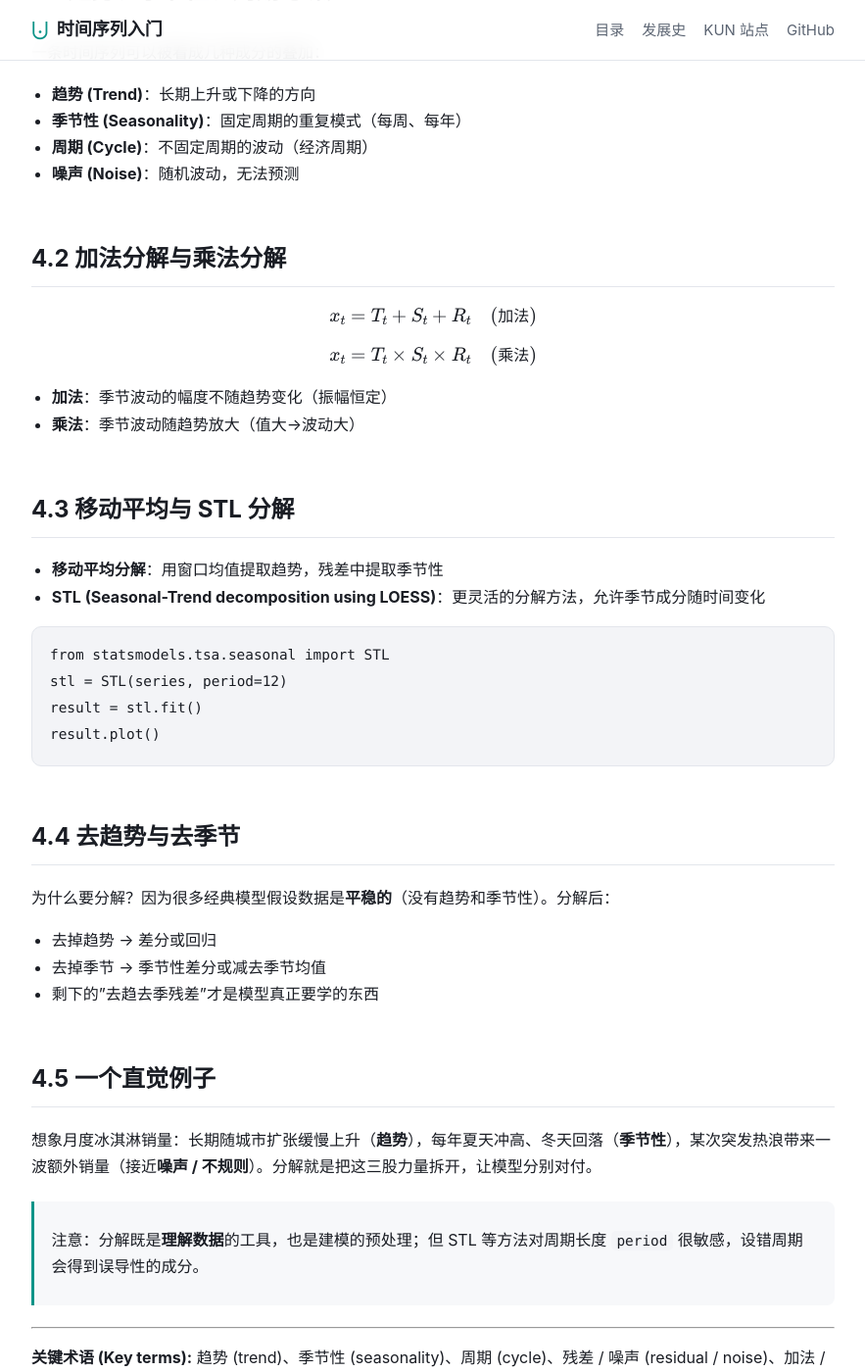
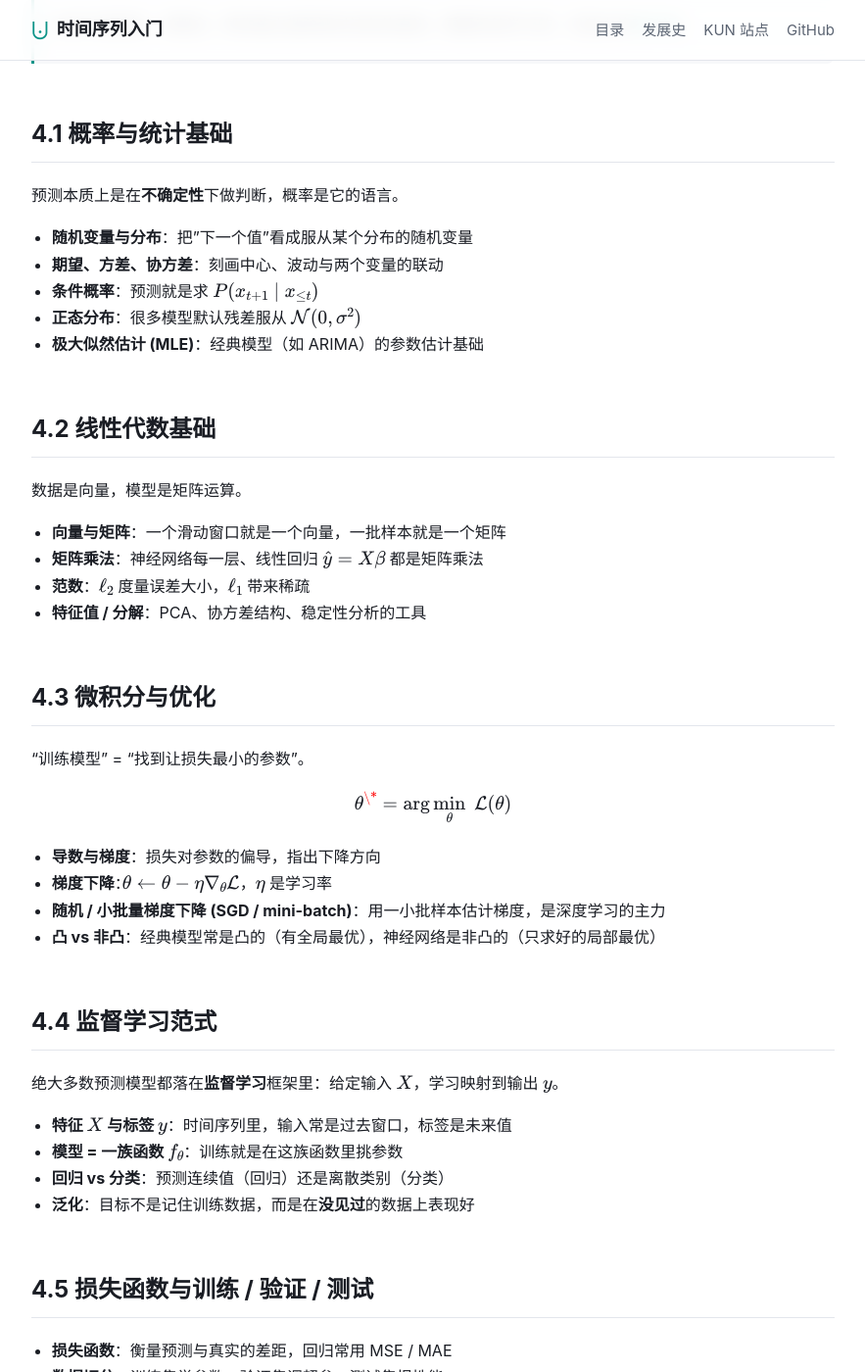
Before and after one commit to JiangYou2025/kun, a Jekyll site: the page built from course/04.md, in a window 1280 px wide and 1400 px high, scrolled down 270 px. Shown: the whole window at 98% size, without its empty margins (198-1081 px from the left). Built offline with Jekyll 4.4.1, drawn with Linux system fonts in a browser that asks for light colours; formulas are drawn with MathJax 3; comment, search, counter and statistics services are not loaded; some of the changed text lies outside the part shown.

Commit message:
Repurpose lecture 4 to math & ML foundations; sync course index
- 04: replace decomposition content with a math/ML foundations primer
  (probability, linear algebra, optimization, supervised learning,
  overfitting & regularization)
- index: update lecture 4 title and notebook cross-reference

Co-Authored-By: Claude Opus 4.8 (1M context) <noreply@anthropic.com>

````diff
--- a/course/04.md
+++ b/course/04.md
@@ -3,56 +3,77 @@ updated: "2026-06-11"
 layout: lecture
 lang: zh
 permalink: /course/04/
-title: "第 4 讲 · 成分与分解"
-lead: "把一条序列拆成趋势、季节性、周期与噪声，理解模型要捕捉什么。"
+title: "第 4 讲 · 数学与机器学习基础"
+lead: "在进入建模之前，先补齐做时间序列预测所需的最小数学与机器学习工具箱：概率、线性代数、优化，以及监督学习的基本范式。"
 prev: /course/03/
 next: /course/05/
 math: true
 ---
 
-## 4.1 趋势、季节性、周期与噪声
+> 本讲只搭框架、讲概念，帮你建立做预测时该有的直觉。需要系统学习的，见独立的[基础课](../../foundations/)。
 
-一条时间序列可以被看成几种成分的叠加：
+## 4.1 概率与统计基础
 
-- **趋势 (Trend)**：长期上升或下降的方向
-- **季节性 (Seasonality)**：固定周期的重复模式（每周、每年）
-- **周期 (Cycle)**：不固定周期的波动（经济周期）
-- **噪声 (Noise)**：随机波动，无法预测
+预测本质上是在**不确定性**下做判断，概率是它的语言。
 
-## 4.2 加法分解与乘法分解
+- **随机变量与分布**：把"下一个值"看成服从某个分布的随机变量
+- **期望、方差、协方差**：刻画中心、波动与两个变量的联动
+- **条件概率**：预测就是求 $P(x_{t+1} \mid x_{\le t})$
+- **正态分布**：很多模型默认残差服从 $\mathcal{N}(0,\sigma^2)$
+- **极大似然估计 (MLE)**：经典模型（如 ARIMA）的参数估计基础
 
-$$x_t = T_t + S_t + R_t \quad \text{(加法)}$$
+## 4.2 线性代数基础
 
-$$x_t = T_t \times S_t \times R_t \quad \text{(乘法)}$$
+数据是向量，模型是矩阵运算。
 
-- **加法**：季节波动的幅度不随趋势变化（振幅恒定）
-- **乘法**：季节波动随趋势放大（值大→波动大）
+- **向量与矩阵**：一个滑动窗口就是一个向量，一批样本就是一个矩阵
+- **矩阵乘法**：神经网络每一层、线性回归 $\hat{y}=X\beta$ 都是矩阵乘法
+- **范数**：$\ell_2$ 度量误差大小，$\ell_1$ 带来稀疏
+- **特征值 / 分解**：PCA、协方差结构、稳定性分析的工具
 
-## 4.3 移动平均与 STL 分解
+## 4.3 微积分与优化
 
-- **移动平均分解**：用窗口均值提取趋势，残差中提取季节性
-- **STL (Seasonal-Trend decomposition using LOESS)**：更灵活的分解方法，允许季节成分随时间变化
+"训练模型" = "找到让损失最小的参数"。
+
+$$\theta^\* = \arg\min_\theta \; \mathcal{L}(\theta)$$
+
+- **导数与梯度**：损失对参数的偏导，指出下降方向
+- **梯度下降**：$\theta \leftarrow \theta - \eta \nabla_\theta \mathcal{L}$，$\eta$ 是学习率
+- **随机 / 小批量梯度下降 (SGD / mini-batch)**：用一小批样本估计梯度，是深度学习的主力
+- **凸 vs 非凸**：经典模型常是凸的（有全局最优），神经网络是非凸的（只求好的局部最优）
+
+## 4.4 监督学习范式
+
+绝大多数预测模型都落在**监督学习**框架里：给定输入 $X$，学习映射到输出 $y$。
+
+- **特征 $X$ 与标签 $y$**：时间序列里，输入常是过去窗口，标签是未来值
+- **模型 = 一族函数 $f_\theta$**：训练就是在这族函数里挑参数
+- **回归 vs 分类**：预测连续值（回归）还是离散类别（分类）
+- **泛化**：目标不是记住训练数据，而是在**没见过**的数据上表现好
+
+## 4.5 损失函数与训练 / 验证 / 测试
+
+- **损失函数**：衡量预测与真实的差距，回归常用 MSE / MAE
+- **数据切分**：训练集学参数、验证集调超参、测试集报性能
+- **时间序列的特殊性**：**绝不能随机打乱切分**，必须按时间顺序切，避免用未来预测过去（数据泄漏）
 
 ```python
-from statsmodels.tsa.seasonal import STL
-stl = STL(series, period=12)
-result = stl.fit()
-result.plot()
+# 时间序列按顺序切分，不能 shuffle
+n = len(series)
+train = series[: int(n * 0.7)]
+val   = series[int(n * 0.7) : int(n * 0.85)]
+test  = series[int(n * 0.85) :]
 ```
 
-## 4.4 去趋势与去季节
+## 4.6 过拟合、正则化与偏差—方差权衡
 
-为什么要分解？因为很多经典模型假设数据是**平稳的**（没有趋势和季节性）。分解后：
-- 去掉趋势 → 差分或回归
-- 去掉季节 → 季节性差分或减去季节均值
-- 剩下的"去趋去季残差"才是模型真正要学的东西
+- **欠拟合**：模型太简单，训练集都学不好（高偏差）
+- **过拟合**：模型太复杂，记住了噪声，测试集崩溃（高方差）
+- **偏差—方差权衡**：复杂度增加 → 偏差降、方差升，要找平衡点
+- **正则化**：$\ell_2$（岭）、$\ell_1$（套索）、早停、Dropout，都是给模型"加约束"以提升泛化
 
-## 4.5 一个直觉例子
-
-想象月度冰淇淋销量：长期随城市扩张缓慢上升（**趋势**），每年夏天冲高、冬天回落（**季节性**），某次突发热浪带来一波额外销量（接近**噪声 / 不规则**）。分解就是把这三股力量拆开，让模型分别对付。
-
-> 注意：分解既是**理解数据**的工具，也是建模的预处理；但 STL 等方法对周期长度 `period` 很敏感，设错周期会得到误导性的成分。
+> 直觉：预测的目标不是把历史拟合得天衣无缝，而是**学到可外推的规律**。一个在训练集上误差为零的模型，往往是过拟合的危险信号。
 
 ---
 
-**关键术语 (Key terms):** 趋势 (trend)、季节性 (seasonality)、周期 (cycle)、残差 / 噪声 (residual / noise)、加法 / 乘法分解、STL。
+**关键术语 (Key terms):** 随机变量 / 分布、期望与方差、极大似然 (MLE)、向量 / 矩阵、范数、梯度下降 (gradient descent)、监督学习、损失函数 (loss)、训练 / 验证 / 测试切分、过拟合 (overfitting)、正则化 (regularization)、偏差—方差权衡 (bias–variance tradeoff)。
````
Also changed, not shown: course/index.md (+2 -2 lines).
